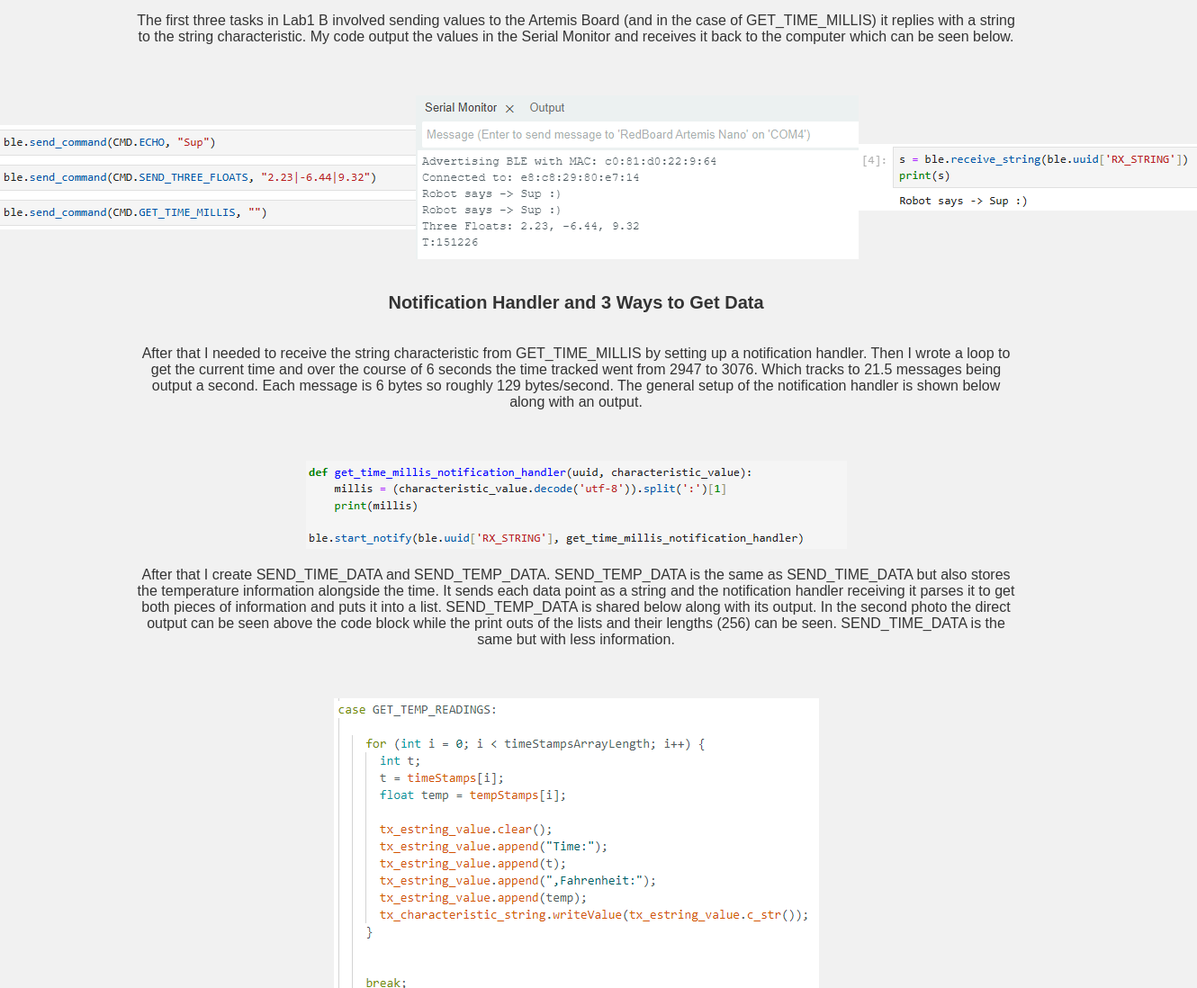
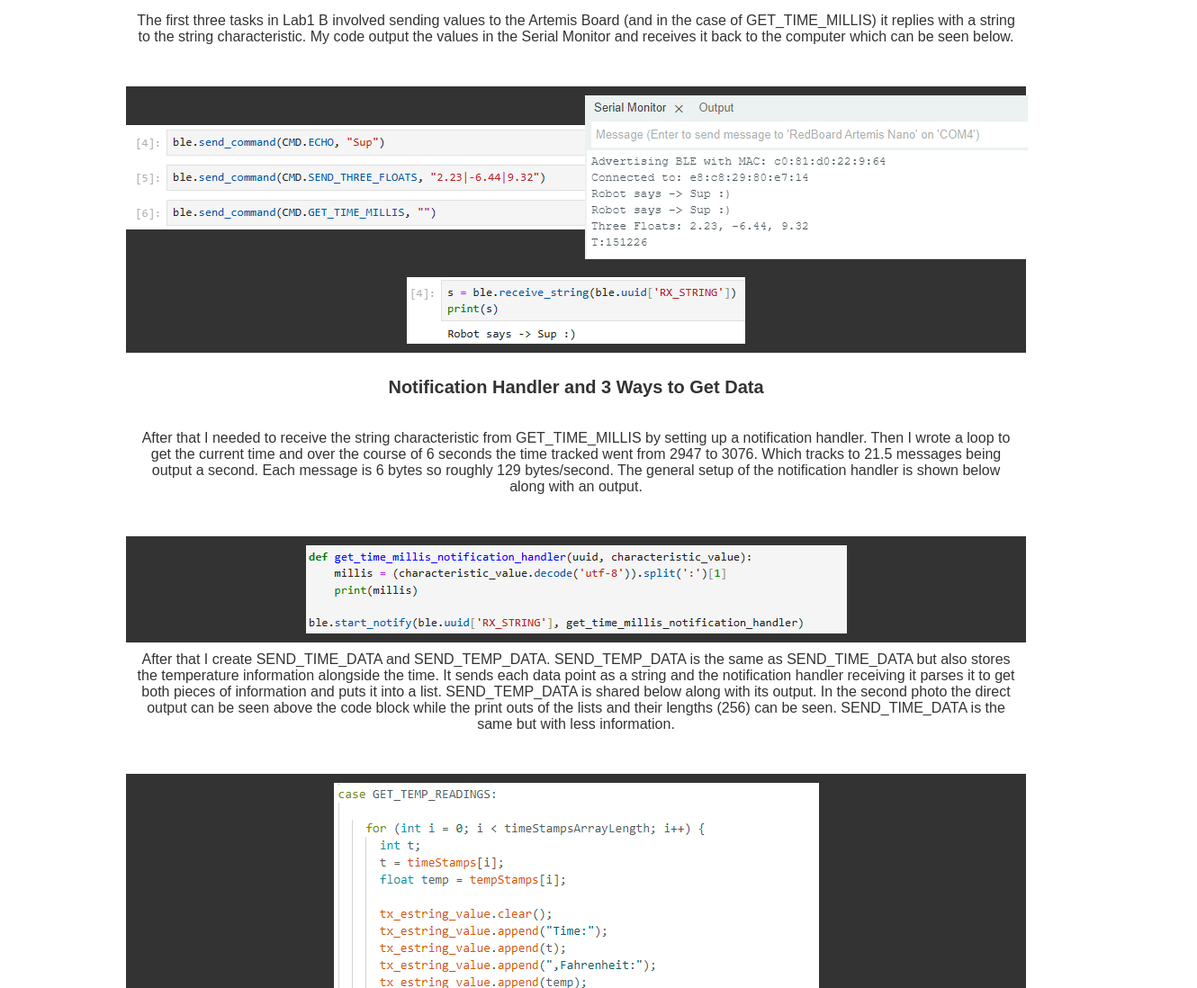
Before and after one commit to giocodez/ece5160_page, a plain HTML site: page index.html in a window 1280 px wide. Shown: the part 2245-3343 px from the top of the page at 90% size, 1330 px wide, since content can reach past the window. Drawn offline with Linux system fonts and the light colour scheme.

Commit message:
new changes

```diff
--- a/index.html
+++ b/index.html
@@ -68,6 +68,8 @@
       <div class="image-container">
         <img src="imgs\lab1_1.png" width="" height="200">
         <img src="imgs\lab1_2.png" width="" height="200">
+      </div>
+      <div class="image-container">
         <img src="imgs\lab1_6.png" width="" height="200">
       </div>
 
--- a/styles.css
+++ b/styles.css
@@ -2,7 +2,7 @@
     --style-red: maroon; /* Carnelian Red */
     --style-white: #FFFFFF; /* White */
     --style-dark-grey: #333333; /* Dark gray for text */
-    --style-light-grey: #F1F1F1; /* Light gray for backgrounds */
+    --style-light-grey: #ffffff; /* Light gray for backgrounds */
 }
 
 body {
@@ -115,6 +115,7 @@ text {
     align-items: center;
     height: 100%;
     padding: 10px;
+    background-color: var(--style-dark-grey);
   }
 
 .image-container img {
```
